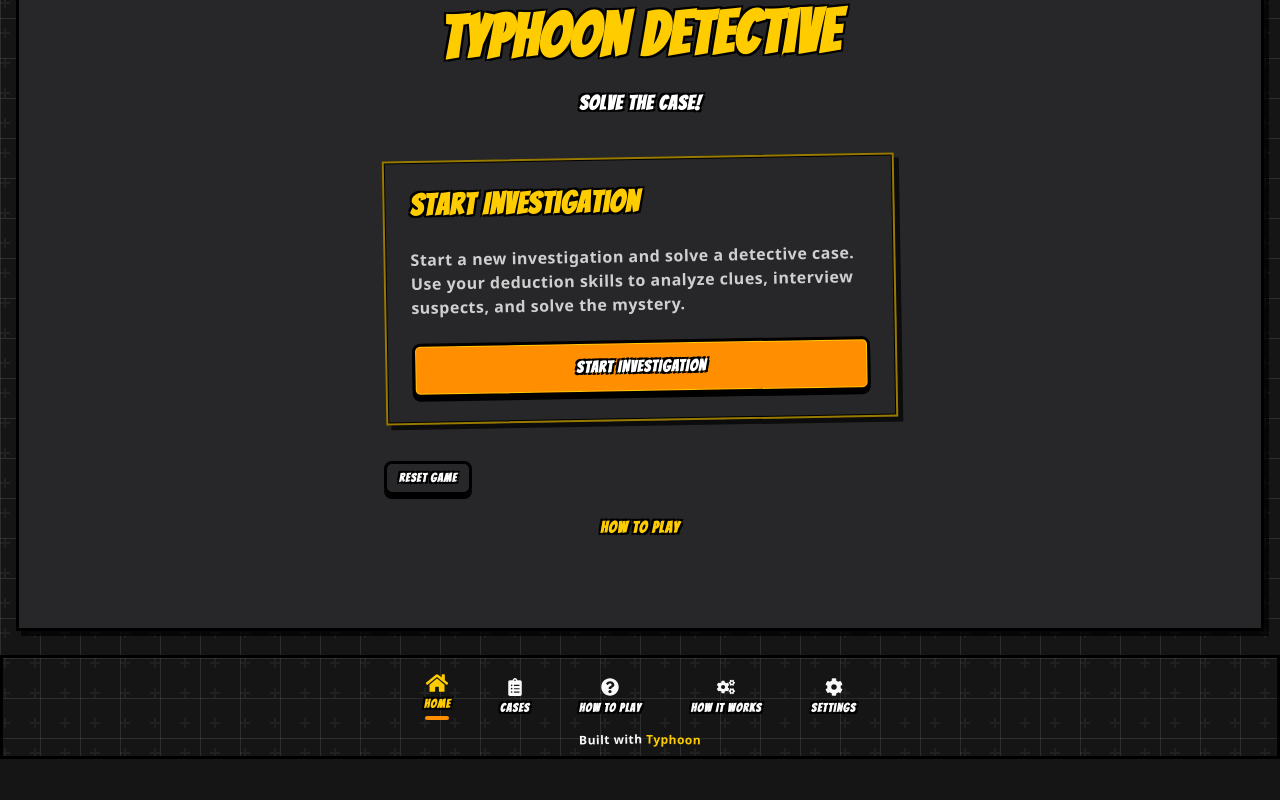
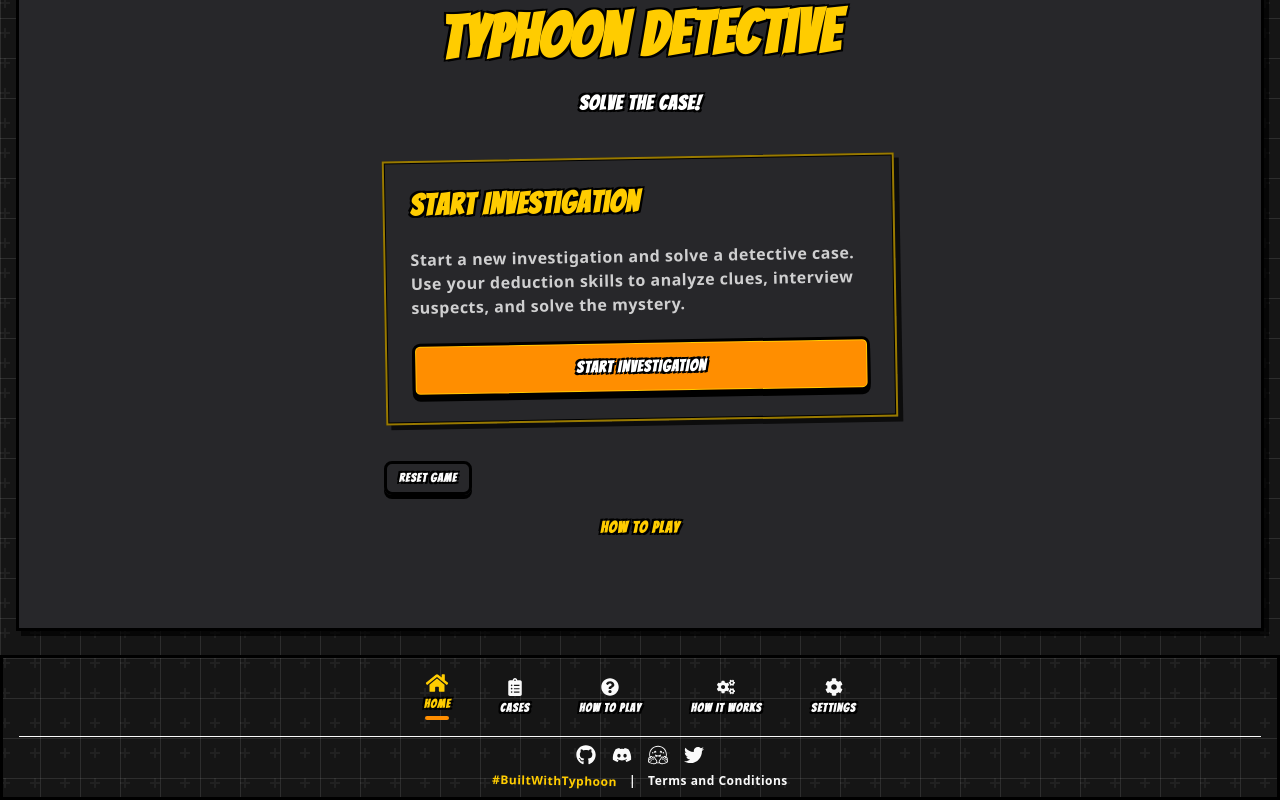
Before and after one commit to scb-10x/typhoon-detective-game, a Next.js app: page / in a window 1280 px wide. Shown: the part 182-982 px from the top of the page. Before the commit the page ends 941 px from the top, so only its background shows below. Built offline with nearby package versions, Linux system fonts and the light colour scheme.

Commit message:
feat: update the footer

```diff
--- a/src/components/Layout.tsx
+++ b/src/components/Layout.tsx
@@ -8,8 +8,12 @@ import {
     FaClipboardList,
     FaCog,
     FaQuestionCircle,
-    FaCogs
+    FaCogs,
+    FaGithub,
+    FaDiscord,
+    FaTwitter
 } from 'react-icons/fa';
+import { SiHuggingface } from 'react-icons/si';
 import ProgressBar from './ProgressBar';
 
 export default function Layout({ children, title }: { children: React.ReactNode, title?: string }) {
@@ -107,7 +111,7 @@ export default function Layout({ children, title }: { children: React.ReactNode,
                 </div>
             </main>
 
-            <nav className="sticky bottom-0 borderlands-panel bg-surface-900 py-2 px-4">
+            <footer className="sticky bottom-0 borderlands-panel bg-surface-900 py-2 px-4">
                 <div className="container mx-auto flex justify-between items-center max-w-md">
                     {navItems.map((item) => (
                         <Link
@@ -131,11 +135,38 @@ export default function Layout({ children, title }: { children: React.ReactNode,
                         </Link>
                     ))}
                 </div>
-                <div className="text-center text-surface-400 text-xs mt-1 font-bold">
-                    <span className="transform inline-block -rotate-1">Built with</span>
-                    <a href="https://opentyphoon.ai" target="_blank" rel="noopener noreferrer" className="ml-1 text-[var(--borderlands-yellow)] hover:text-[var(--borderlands-orange)] transition-colors transform inline-block rotate-1">Typhoon</a>
+                <div className="container mx-auto mt-2 pt-2 border-t border-surface-700 flex flex-col items-center space-y-2">
+                    <div className="flex items-center justify-center space-x-4">
+                        <a href="https://github.com/scb-10x" target="_blank" rel="noopener noreferrer"
+                            className="text-surface-400 hover:text-[var(--borderlands-yellow)] transition-colors">
+                            <FaGithub size={20} />
+                        </a>
+                        <a href="https://discord.gg/9F6nrFXyNt" target="_blank" rel="noopener noreferrer"
+                            className="text-surface-400 hover:text-[var(--borderlands-yellow)] transition-colors">
+                            <FaDiscord size={20} />
+                        </a>
+                        <a href="https://huggingface.co/scb10x" target="_blank" rel="noopener noreferrer"
+                            className="text-surface-400 hover:text-[var(--borderlands-yellow)] transition-colors">
+                            <SiHuggingface size={20} />
+                        </a>
+                        <a href="https://x.com/opentyphoon" target="_blank" rel="noopener noreferrer"
+                            className="text-surface-400 hover:text-[var(--borderlands-yellow)] transition-colors">
+                            <FaTwitter size={20} />
+                        </a>
+                    </div>
+                    <div className="flex items-center justify-center space-x-3 text-xs font-bold">
+                        <a href="https://opentyphoon.ai" target="_blank" rel="noopener noreferrer"
+                            className="text-[var(--borderlands-yellow)] hover:text-[var(--borderlands-orange)] transition-colors transform inline-block rotate-1">
+                            #BuiltWithTyphoon
+                        </a>
+                        <span className="text-surface-500">|</span>
+                        <a href="https://opentyphoon.ai/tac" target="_blank" rel="noopener noreferrer"
+                            className="text-surface-400 hover:text-[var(--borderlands-yellow)] transition-colors">
+                            Terms and Conditions
+                        </a>
+                    </div>
                 </div>
-            </nav>
+            </footer>
         </div>
     );
 }
```
Also changed, not shown: 1 other file (tests, documents, lock files or other folders).
